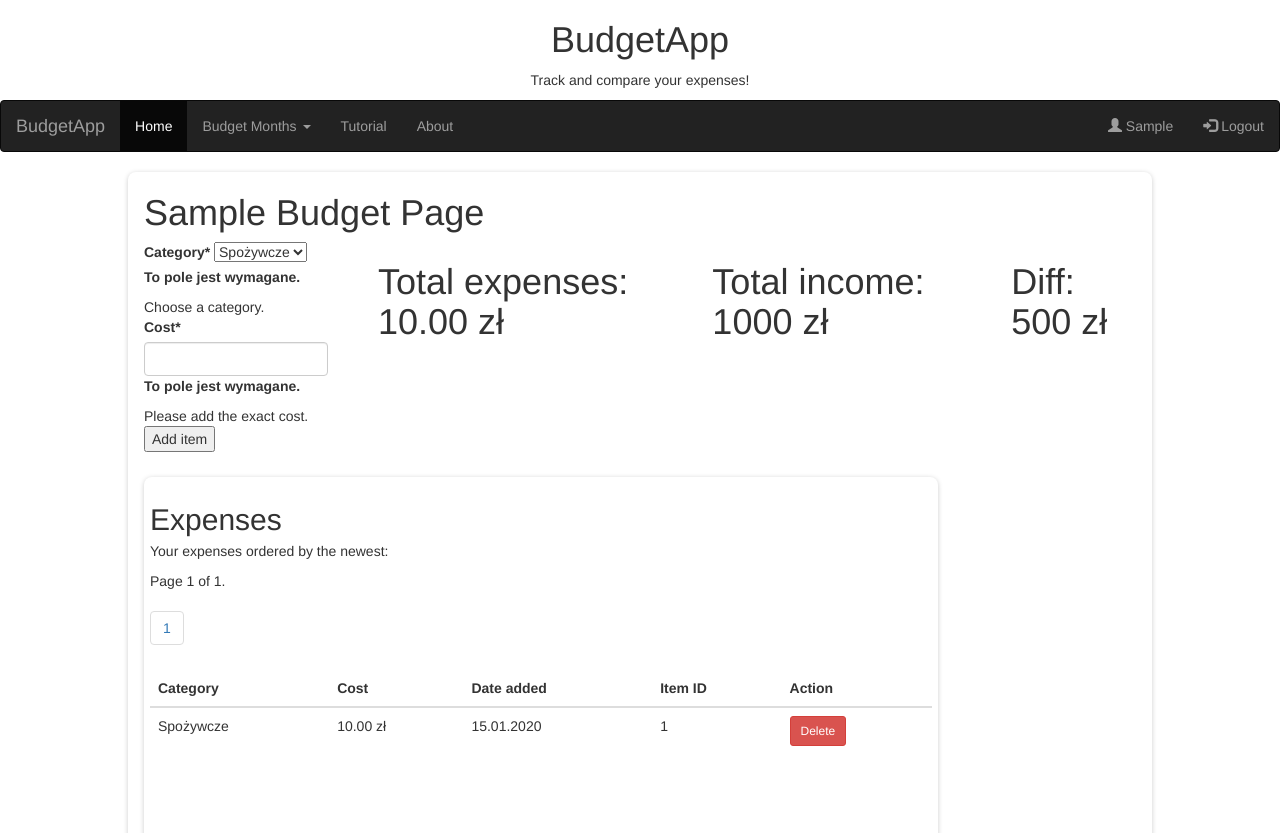
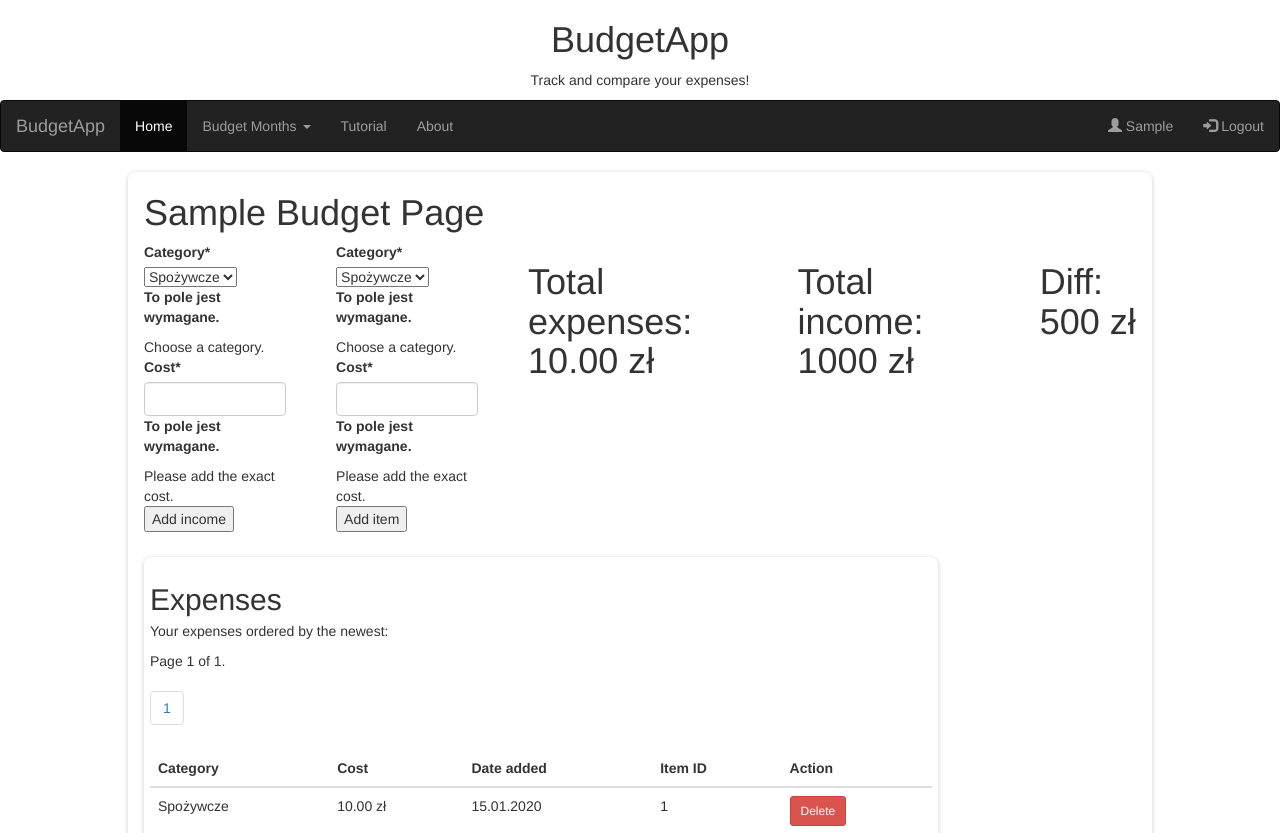
Before and after one commit to Tomz899/BudgetApp, a Django app: page / in a window 1280 px wide. Shown: the top 833 px of the page. Run offline with Django 3.2, Linux system fonts and the light colour scheme; a user stored in the database is signed in; tables that the repository leaves empty hold one stand-in row (values such as "Sample post"); some libraries are stand-ins or nearby versions.

Commit message:
Working on income form

```diff
--- a/budget/forms.py
+++ b/budget/forms.py
@@ -1,4 +1,5 @@
 from django.forms import ModelForm
+
 from .models import BudgetData
 
 
@@ -10,3 +11,12 @@
             "category": ("Choose a category."),
             "cost": ("Please add the exact cost."),
         }
+
+
+class AddIncome(ModelForm):
+    class Meta:
+        model = BudgetData
+        fields = ["income"]
+        help_texts = {
+            "income": ("Add your income."),
+        }
--- a/budget/models.py
+++ b/budget/models.py
@@ -1,5 +1,5 @@
+from django.contrib.auth.models import User
 from django.db import models
-from django.contrib.auth.models import User
 from django.utils import timezone
 
 
@@ -21,3 +21,4 @@
     cost = models.FloatField(default=0)
     date_added = models.DateTimeField(default=timezone.now)
     user_expense = models.ForeignKey(User, on_delete=models.CASCADE, default="")
+    income = models.FloatField(default=0)
--- a/budget/templates/budget/budget.html
+++ b/budget/templates/budget/budget.html
@@ -8,6 +8,14 @@
 </p>
 
 <section>
+  <div class="form-group">
+    <form method="post">
+      {% csrf_token %}
+      {{ form|crispy }}
+      <input type="submit" value="Add income">
+    </form>
+  </div>
+
   <div class="form-group">
     <form method="post">
       {% csrf_token %}
```
Also changed, not shown: budget/migrations/0004_auto_20220506_1510.py (added).
